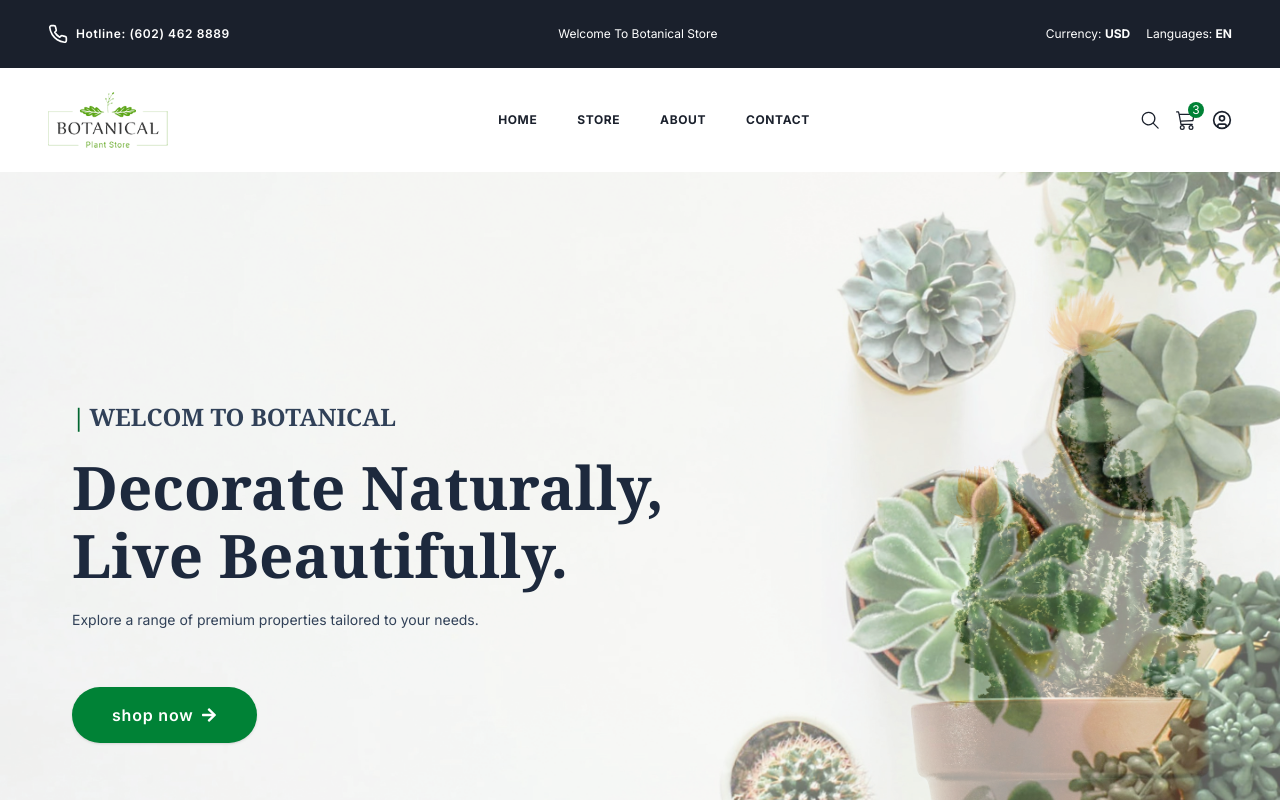
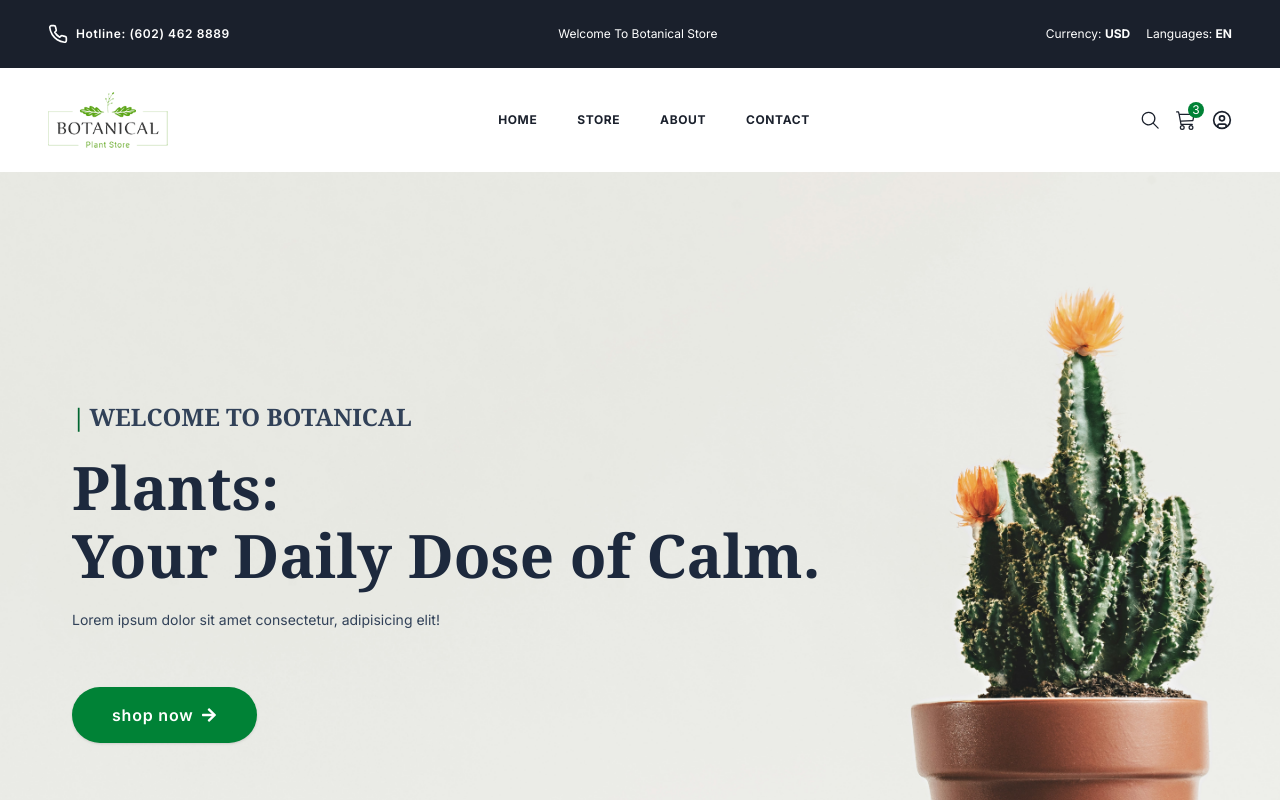
Before and after one commit to LaibaHameed/mern-frontend, a Next.js app: page / in a window 1280 px wide. Shown: the top 800 px of the page. Built offline with nearby package versions, Linux system fonts and the light colour scheme.

Commit message:
Install and Implement Redux for Carousel and Customer Review Slides

```diff
--- a/package.json
+++ b/package.json
@@ -9,12 +9,14 @@
     "lint": "next lint"
   },
   "dependencies": {
+    "@reduxjs/toolkit": "^2.5.1",
     "@tailwindcss/postcss": "^4.0.1",
     "next": "^14.2.23",
     "postcss": "^8.5.1",
     "react": "^18",
     "react-dom": "^18",
     "react-icons": "^5.4.0",
+    "react-redux": "^9.2.0",
     "tailwindcss": "^4.0.1"
   },
   "devDependencies": {
--- /dev/null
+++ b/src/app/StoreProvider.jsx
@@ -0,0 +1,9 @@
+'use client';
+import { Provider } from "react-redux";
+import { store } from "@/lib/store";
+
+const StoreProvider = ({children }) => {
+    return <Provider store={store}>{children}</Provider>
+}
+
+export default StoreProvider;
--- a/src/app/layout.js
+++ b/src/app/layout.js
@@ -1,5 +1,6 @@
 import { Inter } from "next/font/google";
 import "./globals.css";
+import StoreProvider from "./StoreProvider";
 
 const inter = Inter({ subsets: ["latin"] });
 
@@ -11,7 +12,9 @@ export const metadata = {
 export default function RootLayout({ children }) {
   return (
     <html lang="en">
-      <body className={inter.className}>{children}</body>
+      <body className={inter.className}>
+        <StoreProvider>{children}</StoreProvider>
+      </body>
     </html>
   );
 }
--- a/src/components/home/Carousel.jsx
+++ b/src/components/home/Carousel.jsx
@@ -1,29 +1,32 @@
 'use client';
 
-import {AiOutlineVerticalLeft, AiOutlineVerticalRight} from 'react-icons/ai';
-import {FaArrowRight} from 'react-icons/fa';
-import {ROOT_ROUTE} from '@/utils/PATHS';
+import { useSelector, useDispatch } from 'react-redux';
+import { nextSlide, prevSlide } from '@/lib/features/sliderSlice';
+import { ROOT_ROUTE } from '@/utils/PATHS';
 import SLIDES from '@/constants/general';
-import useSlider from '@/hooks/useSlider';
+import { AiOutlineVerticalLeft, AiOutlineVerticalRight } from 'react-icons/ai';
+import { FaArrowRight } from 'react-icons/fa';
 import Link from 'next/link';
 import Container from '../shared/Container';
+import useAutoSlider from '@/hooks/useAutoSlider';
 
 const Carousel = () => {
-  const {currentSlide, nextSlide, prevSlide} = useSlider({
-    dataLength: SLIDES.length,
-  });
+  const dispatch = useDispatch();
+  const currentSlide = useSelector((state) => state.slider.currentSlide);
+
+  useAutoSlider(nextSlide);
 
   return (
     <section
       className="relative bg-cover bg-center bg-no-repeat transition-all duration-1000 ease-in-out"
       style={{
         backgroundImage: `url(${SLIDES[currentSlide].image})`,
-        opacity: 1, // Make sure the opacity is animated
+        opacity: 1,
       }}
     >
       <div
         className="absolute inset-0 transition-opacity duration-1000 ease-in-out"
-        style={{opacity: currentSlide === currentSlide ? 1 : 0}}
+        style={{ opacity: currentSlide === currentSlide ? 1 : 0 }}
       ></div>
       <div className="flex-center">
         <Container>
@@ -31,7 +34,7 @@ const Carousel = () => {
             <div className="max-w-xxl text-slate-800 text-left">
               <h2 className="text-md lg:text-2xl md:text-xl sm:text-lg font-serif font-bold text-slate-700 mb-6 uppercase">
                 <span className="text-green-800 font-extrabold mr-1">|</span>
-                Welcom to Botanical
+                Welcome to Botanical
               </h2>
               <h1 className="text-3xl lg:text-6xl md:text-5xl sm:text-4xl font-extrabold font-serif mb-2">
                 {SLIDES[currentSlide].title}
@@ -57,10 +60,10 @@ const Carousel = () => {
         </Container>
       </div>
 
-      {/* Navigation Buttons and Counter */}
+      {/* Navigation Buttons */}
       <div className="absolute bottom-8 left-1/2 transform -translate-x-1/2 flex items-center gap-4 text-white">
         <button
-          onClick={prevSlide}
+          onClick={() => dispatch(prevSlide())}
           className="p-2 text-gray-800 hover:text-green-700"
         >
           <AiOutlineVerticalRight size={25} />
@@ -69,8 +72,8 @@ const Carousel = () => {
           {currentSlide + 1}/{SLIDES.length}
         </span>
         <button
-          onClick={nextSlide}
-          className="rounded-full  p-2 text-gray-800 hover:text-green-700"
+          onClick={() => dispatch(nextSlide())}
+          className="rounded-full p-2 text-gray-800 hover:text-green-700"
         >
           <AiOutlineVerticalLeft size={25} />
         </button>
--- a/src/components/home/CustomerReviews.jsx
+++ b/src/components/home/CustomerReviews.jsx
@@ -1,11 +1,16 @@
 'use client';
-import {CUSTOMER_REVIEWS} from '@/constants/general';
-import React from 'react';
-import useSlider from '@/hooks/useSlider';
+
+import { useSelector, useDispatch } from 'react-redux';
+import { nextReviewSlide, goToReviewSlide } from '@/lib/features/sliderSlice';
+import { CUSTOMER_REVIEWS } from '@/constants/general';
 import Container from '../shared/Container';
+import useAutoSlider from '@/hooks/useAutoSlider';
 
 const CustomerReviews = () => {
-  const { currentSlide, setCurrentSlide } = useSlider({ dataLength: CUSTOMER_REVIEWS.length });
+  const dispatch = useDispatch();
+  const currentSlide = useSelector((state) => state.slider.customerReviewSlide);
+
+  useAutoSlider(nextReviewSlide);
 
   return (
     <div className="bg-gray-100 flex-center">
@@ -13,7 +18,7 @@ const CustomerReviews = () => {
         <div className="py-20">
           <div className="flex-center flex-col md:px-20 sm:px-10 md:py-10">
             <h1 className="sm:text-4xl text-2xl font-semibold font-serif my-4 tracking-tighter">
-              What Say Client
+              What Our Clients Say
             </h1>
             <span className="text-6xl font-serif text-gray-600 md:mt-6">“</span>
             <div className="lg:mx-20 flex-center flex-col">
@@ -33,7 +38,7 @@ const CustomerReviews = () => {
               {CUSTOMER_REVIEWS.map((customer) => (
                 <button
                   key={customer.name}
-                  onClick={() => setCurrentSlide(customer.id)}
+                  onClick={() => dispatch(goToReviewSlide(customer.id))}
                   className={`w-3 h-3 rounded-full animate focus:outline-none ${
                     currentSlide === customer.id ? 'bg-green-500 scale-125' : 'bg-gray-400'
                   }`}
--- /dev/null
+++ b/src/hooks/useAutoSlider.js
@@ -0,0 +1,16 @@
+import { useEffect } from 'react';
+import { useDispatch } from 'react-redux';
+
+const useAutoSlider = (nextSlideAction, intervalTime = 4000) => {
+    const dispatch = useDispatch();
+
+    useEffect(() => {
+        const interval = setInterval(() => {
+            dispatch(nextSlideAction());
+        }, intervalTime);
+
+        return () => clearInterval(interval);
+    }, [dispatch, nextSlideAction, intervalTime]);
+};
+
+export default useAutoSlider;
--- /dev/null
+++ b/src/lib/features/sliderSlice.js
@@ -0,0 +1,43 @@
+import { createSlice } from '@reduxjs/toolkit';
+import SLIDES from '@/constants/general';
+import { CUSTOMER_REVIEWS } from '@/constants/general';
+
+const initialState = {
+  currentSlide: 0,
+  slides: SLIDES,
+  customerReviewSlide: 0,
+};
+
+const sliderSlice = createSlice({
+  name: 'slider',
+  initialState,
+  reducers: {
+    // Carousel Slide Controls
+    nextSlide: (state) => {
+      state.currentSlide = (state.currentSlide + 1) % state.slides.length;
+    },
+    prevSlide: (state) => {
+      state.currentSlide =
+        state.currentSlide === 0 ? state.slides.length - 1 : state.currentSlide - 1;
+    },
+    goToSlide: (state, action) => {
+      state.currentSlide = action.payload;
+    },
+
+    // Customer Review Slide Controls
+    nextReviewSlide: (state) => {
+      state.customerReviewSlide = (state.customerReviewSlide + 1) % CUSTOMER_REVIEWS.length;
+    },
+    prevReviewSlide: (state) => {
+      state.customerReviewSlide =
+        state.customerReviewSlide === 0 ? CUSTOMER_REVIEWS.length - 1 : state.customerReviewSlide - 1;
+    },
+    goToReviewSlide: (state, action) => {
+      state.customerReviewSlide = action.payload;
+    },
+  },
+});
+
+export const { nextSlide, prevSlide, goToSlide, nextReviewSlide, prevReviewSlide, goToReviewSlide } =
+  sliderSlice.actions;
+export default sliderSlice.reducer;
--- /dev/null
+++ b/src/lib/store.js
@@ -0,0 +1,8 @@
+import { configureStore } from '@reduxjs/toolkit';
+import sliderReducer from './features/sliderSlice';
+
+export const store = configureStore({
+  reducer: {
+    slider: sliderReducer,
+  },
+});
```
Also changed, not shown: 1 other file (tests, documents, lock files or other folders).
